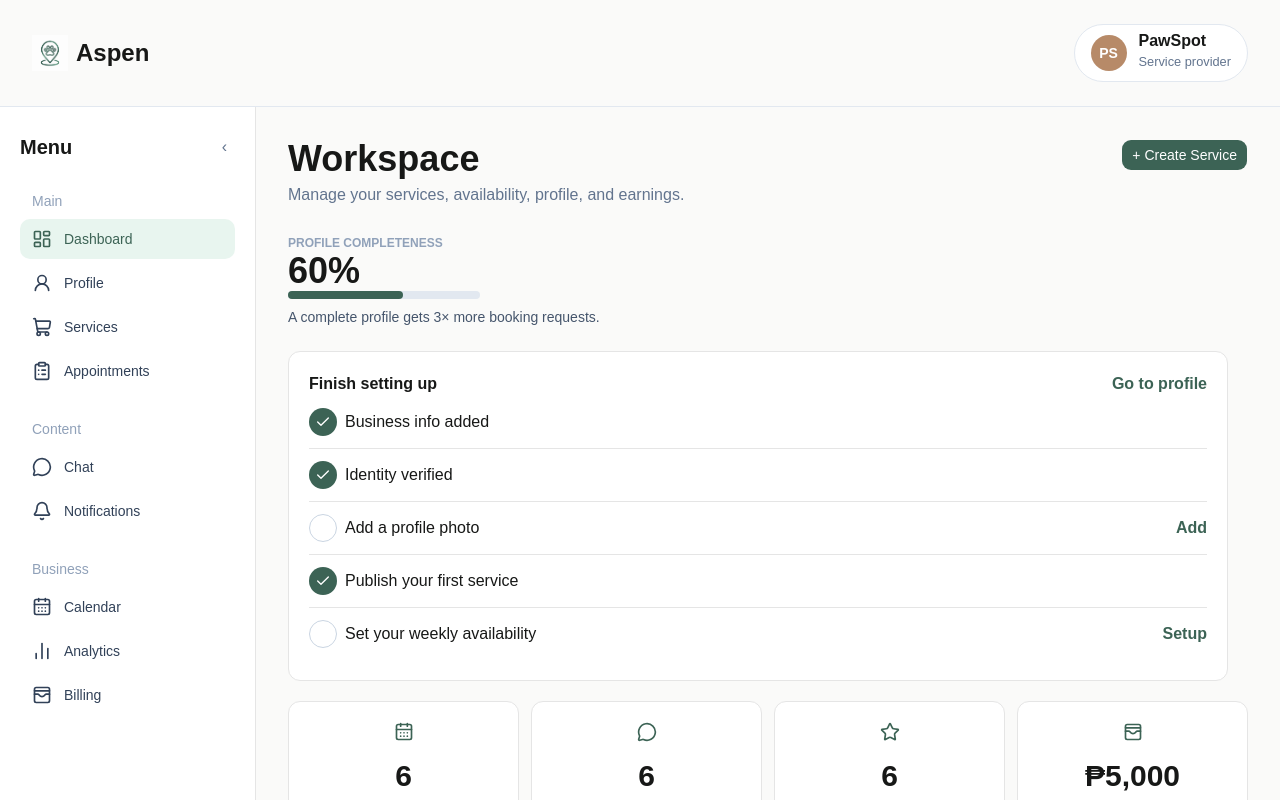
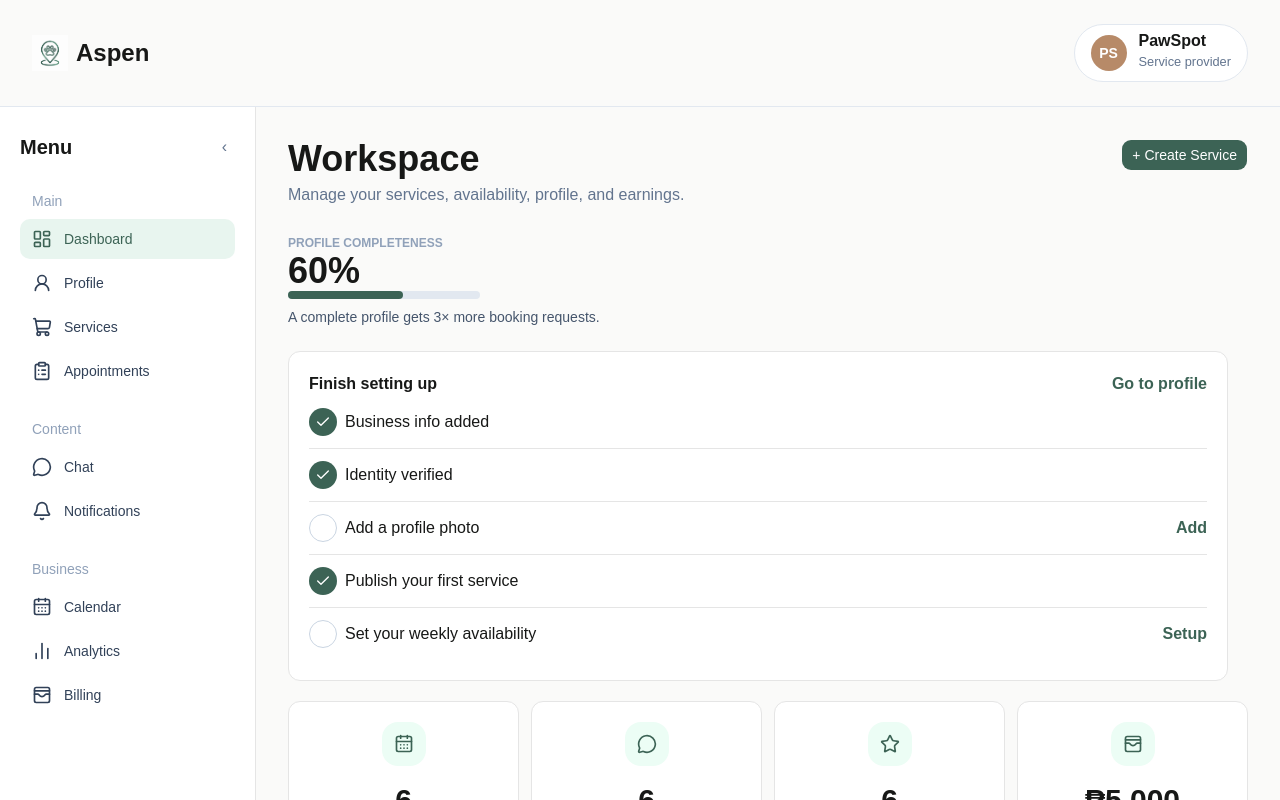
Before and after one commit to GarudaKurt/Aspen, a Next.js app: page /tenant-dashboard in a window 1280 px wide. Shown: the top 800 px of the page. Built offline with nearby package versions, Linux system fonts and the light colour scheme.

Commit message:
Match dashboard icon backgrounds to services UI

```diff
--- a/src/features/tenant-dashboard/components/dashboard-overview.tsx
+++ b/src/features/tenant-dashboard/components/dashboard-overview.tsx
@@ -103,7 +103,9 @@ export function DashboardOverview() {
       <div className="mt-5 grid gap-3 sm:grid-cols-2 xl:grid-cols-4">
         {stats.map(([value, label, Icon]) => (
           <Card key={label} className="bg-white p-5 text-center shadow-none">
-            <Icon className="mx-auto mb-4 size-5 text-[#3c6355]" />
+            <span className="mx-auto mb-4 grid size-11 place-items-center rounded-2xl bg-emerald-50 text-[#3c6355]">
+              <Icon className="size-5" />
+            </span>
             <strong className="block text-3xl">{value}</strong>
             <span className="text-sm text-slate-500">{label}</span>
           </Card>
```
